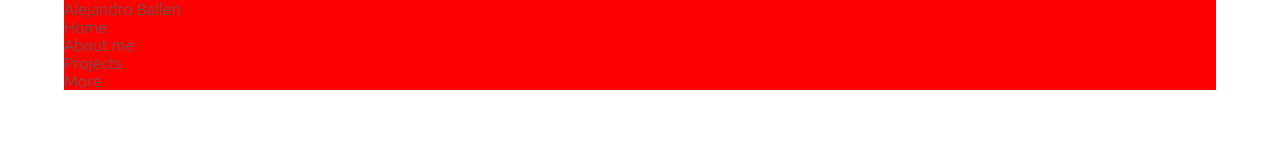
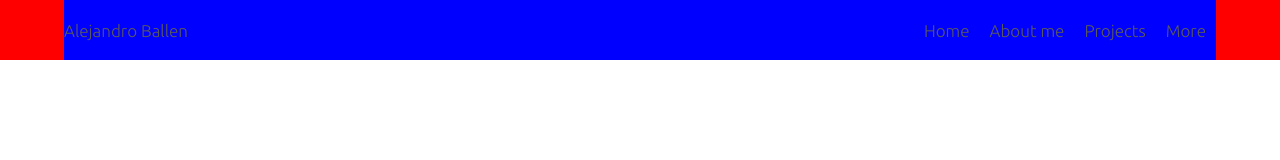
Before and after one commit to Davidalejandroballensanchez/My-Own-Website, a plain HTML site: page index.html in a window 1280 px wide. Drawn offline with Linux system fonts and the light colour scheme.

Commit message:
Algo de css para el menu y navbar

```diff
--- a/index.html
+++ b/index.html
@@ -6,7 +6,11 @@
     <title>My Portafolio</title>
     <!-- css styles -->
     <link rel="stylesheet" href="styles.css">
-    <!-- Google Fonts link -->
+    <!-- Google Fonts link 1 -->
+    <link rel="preconnect" href="https://fonts.googleapis.com">
+    <link rel="preconnect" href="https://fonts.gstatic.com" crossorigin>
+    <link href="https://fonts.googleapis.com/css2?family=Press+Start+2P&display=swap" rel="stylesheet">
+    <!-- Google Fonts Link 2 -->
     <link rel="preconnect" href="https://fonts.googleapis.com">
     <link rel="preconnect" href="https://fonts.gstatic.com" crossorigin>
     <link href="https://fonts.googleapis.com/css2?family=Ubuntu:wght@300&display=swap" rel="stylesheet">
@@ -14,7 +18,7 @@
 <body>
     <div class="nav-container">
         <nav class="nav-main">
-            <a href="#">Alejandro Ballen</a>
+            <a class="logo" href="#">Alejandro Ballen</a>
             <ul class="nav-menu">
                 <li><a href="#">Home</a></li>
                 <li><a href="#">About me</a></li>
--- a/styles.css
+++ b/styles.css
@@ -11,15 +11,43 @@ body {
 
 .nav-container {
     background-color: red;
-    width: 90%;
-    margin: auto;
+    width: 100%;
 }
 
 ul {
     list-style: none;
 }
 
-a {
+a .logo {
+    font-family: 'Press Start 2P', system-ui;
+}
+
+.nav-main a {
     color: rgb(90, 90, 90);
     text-decoration: none;
 }
+
+.nav-main {
+    background-color: blue;
+    margin: auto;
+    width: 90%;
+    font-size: 17px;
+    display: flex;
+    justify-content: space-between;
+    align-items: center;
+    height: 60px;
+    padding: 20px 0;
+}
+
+.nav-menu {
+    display: flex;
+}
+
+.nav-menu li {
+    padding: 10px;
+}
+
+.nav-menu li a:hover {
+    color: #335eea;
+    transition-duration: 0.5s;
+}
```
